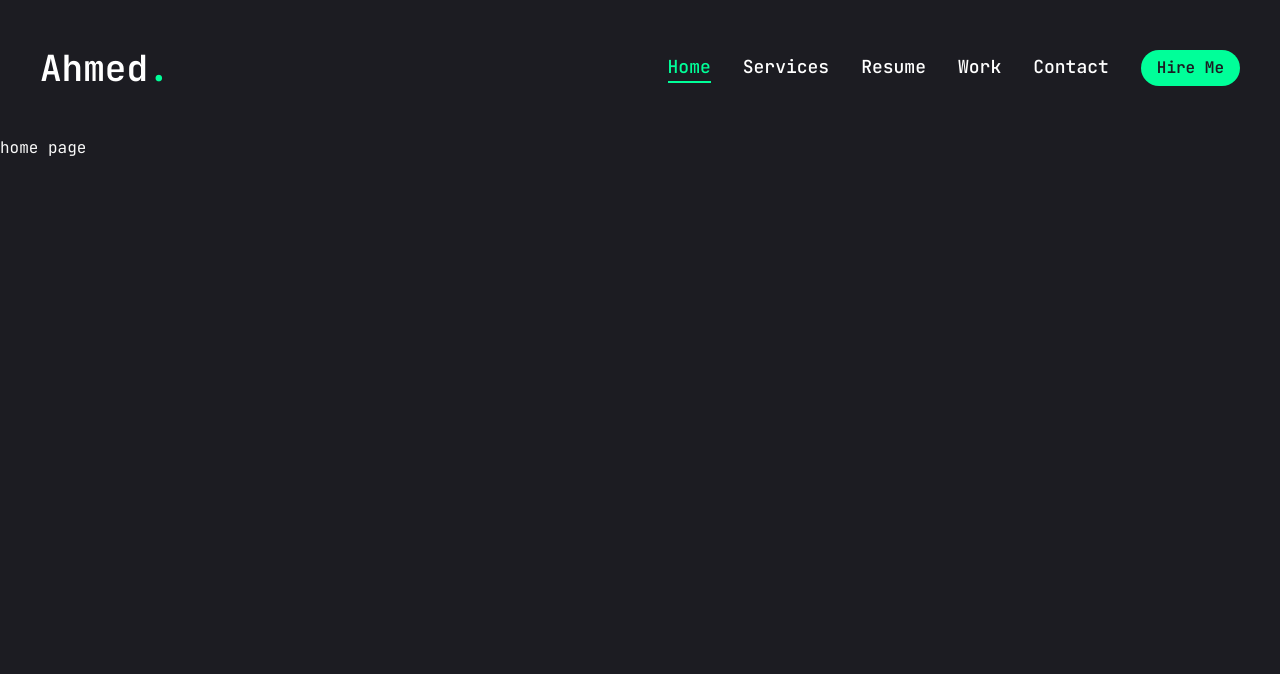
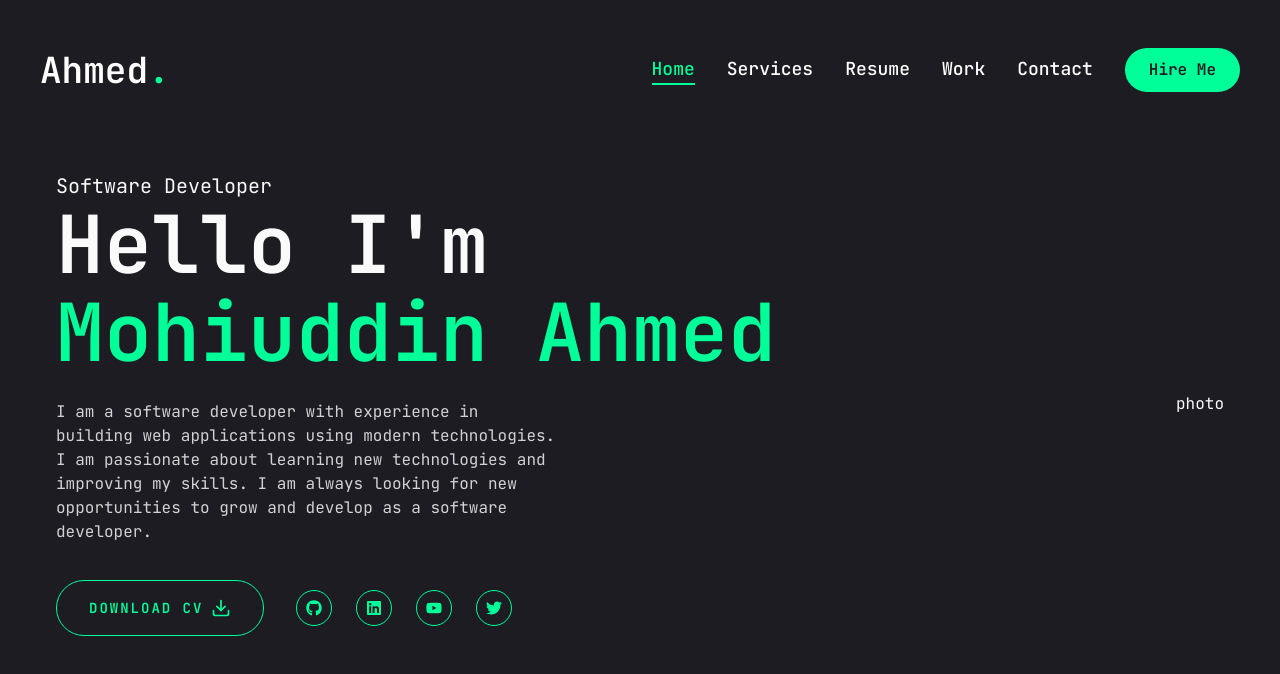
Before and after one commit to apsbd/moadev.io, a Next.js app: page / in a window 1280 px wide. Shown: the top 674 px of the page. Built offline with nearby package versions, Linux system fonts and the light colour scheme.

Commit message:
wip: home page

```diff
--- a/app/globals.css
+++ b/app/globals.css
@@ -138,4 +138,13 @@
         @apply bg-background text-foreground;
         @apply bg-background text-foreground;
     }
+    .h1 {
+        @apply text-[48px] xl:text-[80px] leading-[1.1] font-semibold;
+    }
+    .h2 {
+        @apply text-[36px] xl:text-[48px] leading-[1.1] font-semibold;
+    }
+    .h3 {
+        @apply text-[20px] xl:text-[24px] leading-[1.1] font-semibold;
+    }
 }
--- a/app/page.jsx
+++ b/app/page.jsx
@@ -1,5 +1,52 @@
 import { Button } from '@/components/ui/button';
+import { FiDownload } from 'react-icons/fi';
 
-export default function Home() {
-    return <main>home page</main>;
-}
+// Components
+import Socials from '@/components/Socials';
+
+const Home = () => {
+    return (
+        <section className='h-full'>
+            <div className='container mx-auto h-full px-4'>
+                <div className='flex flex-col xl:flex-row items-center justify-between xl:pt-8 xl:pb-24'>
+                    {/* text */}
+                    <div className='text-center xl:text-left'>
+                        <span className='text-xl'>Software Developer</span>
+                        <h1 className='h1 mb-6'>
+                            Hello I'm <br />{' '}
+                            <span className='text-accent'>Mohiuddin Ahmed</span>
+                        </h1>
+                        <p className='max-w-125 mb-9 text-white/80'>
+                            I am a software developer with experience in
+                            building web applications using modern technologies.
+                            I am passionate about learning new technologies and
+                            improving my skills. I am always looking for new
+                            opportunities to grow and develop as a software
+                            developer.
+                        </p>
+                        {/* buttons & socials */}
+                        <div className='flex flex-col xl:flex-row items-center gap-8'>
+                            <Button
+                                variant='outline'
+                                size='lg'
+                                className='uppercase flex items-center gap-2'>
+                                <span>Download CV</span>
+                                <FiDownload className='text-xl' />
+                            </Button>
+                            <div className='mb-8 xl:mb-0'>
+                                <Socials
+                                    containerStyles='flex gap-6'
+                                    iconStyles='w-9 h-9 border border-accent rounded-full flex items-center justify-center text-accent text-base hover:bg-accent hover:text-background hover:transition-all duration-500'
+                                />
+                            </div>
+                        </div>
+                    </div>
+                    {/* photo */}
+                    <div>photo</div>
+                </div>
+            </div>
+        </section>
+    );
+};
+
+export default Home;
--- /dev/null
+++ b/components/Socials.jsx
@@ -0,0 +1,36 @@
+import Link from "next/link"
+import { FaGithub, FaLinkedin, FaYoutube, FaTwitter } from "react-icons/fa"
+
+const socials = [
+    {
+        icon: <FaGithub />, path: '',
+    },
+    {
+        icon: <FaLinkedin />, path: '',
+    },
+    {
+        icon: <FaYoutube />, path: '',
+    },
+    {
+        icon: <FaTwitter />, path: '',
+    },
+
+]
+
+const Socials = ({containerStyles, iconStyles}) => {
+  return (
+    <div className={containerStyles}>
+      {socials.map((social, index) => (
+        <Link
+          key={index}
+          href={social.path}
+          className={iconStyles}
+        >
+          {social.icon}
+        </Link>
+      ))}
+    </div>
+  )
+}
+
+export default Socials
--- a/components/ui/button.jsx
+++ b/components/ui/button.jsx
@@ -10,16 +10,13 @@
     variants: {
       variant: {
         default: "bg-accent text-background hover:bg-accent-hover",
+        primary: "bg-primary text-white",
+        outline: "border border-accent bg-transparent text-accent hover:bg-accent hover:text-background",
       },
       size: {
-        default: "h-9 px-4 py-2 has-[>svg]:px-3",
-        xs: "h-6 gap-1 rounded-md px-2 text-xs has-[>svg]:px-1.5 [&_svg:not([class*='size-'])]:size-3",
-        sm: "h-8 rounded-md gap-1.5 px-3 has-[>svg]:px-2.5",
-        lg: "h-10 rounded-md px-6 has-[>svg]:px-4",
-        icon: "size-9",
-        "icon-xs": "size-6 rounded-md [&_svg:not([class*='size-'])]:size-3",
-        "icon-sm": "size-8",
-        "icon-lg": "size-10",
+        default: "h-[44px] px-6",
+        md: "h-[48px] px-6",
+        lg: "h-[56px] px-8 text-sm uppercase tracking-[2px]",
       },
     },
     defaultVariants: {
```
